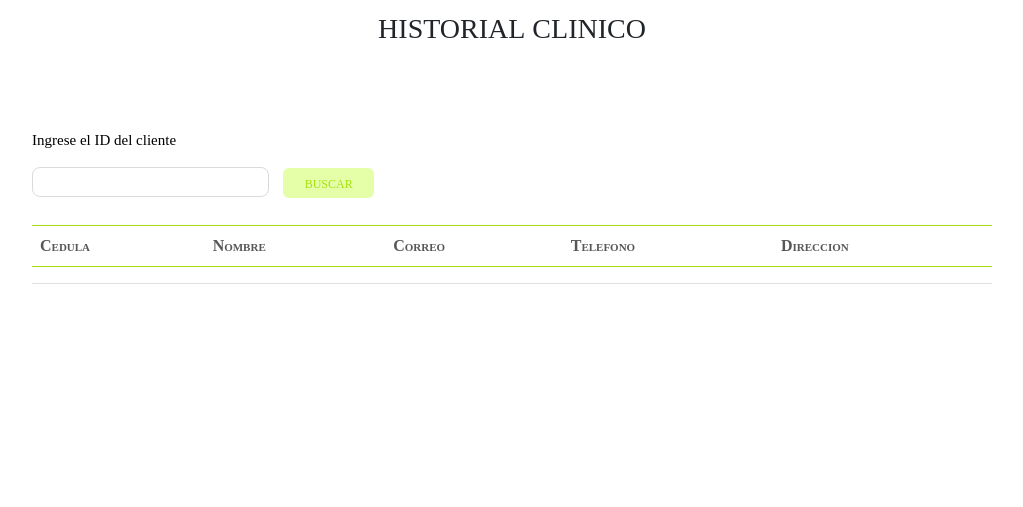
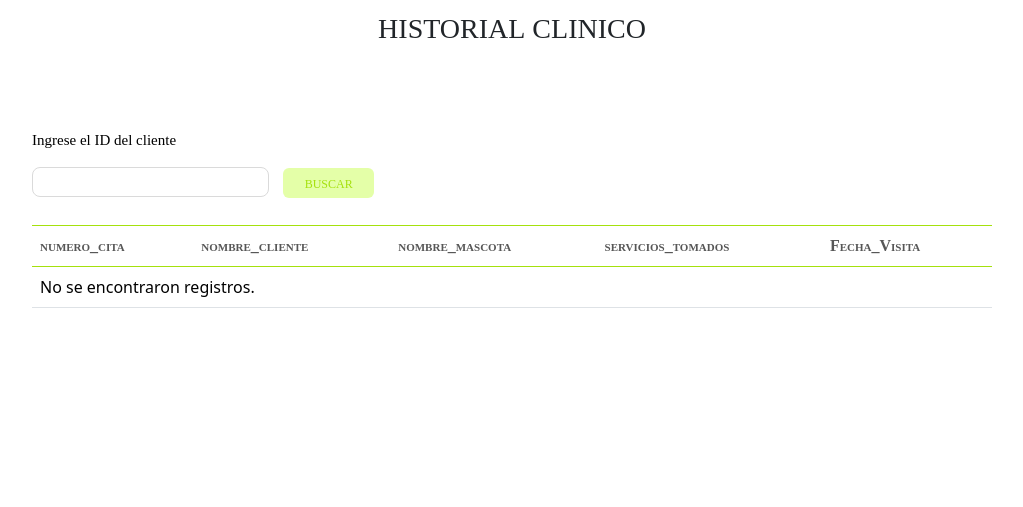
Before and after one commit to iDCrown/veterinaria, a PHP site: page /historialClinico.php in a window 1280 px wide. Shown: the part 242-749 px from the top of the page, without its empty margins (128-1151 px from the left). Run offline with PHP 8.4, Linux system fonts and the light colour scheme; lists and menus that the app fills with data are empty.

Commit message:
Leer_historial

```diff
--- a/historialClinico.php
+++ b/historialClinico.php
@@ -1,3 +1,4 @@
+<?php include 'historialClinicoCon.php'?>
 <!DOCTYPE html>
 <html lang="en">
 <head>
@@ -30,7 +31,7 @@
   <div class="conteiner">
     <h1 class="title">Historial Clinico</h1>
     <div class="content">
-      <form class="consultar" action="">
+      <form class="consultar" action="" method="GET">
       <p  style="color:black" class="p_crear">Ingrese el ID del cliente</p>
         <input class="input" type="text" name="cedula">
         <button type="submit" class="button" name="consultar">buscar</button>
@@ -40,21 +41,29 @@
         <table class="table table-hover ">
           <thead class="table table-bordered b3">
             <tr>
-              <th class="th_color" scope="col">Cedula</th>
-              <th class="th_color" scope="col">Nombre</th>
-              <th class="th_color" scope="col">Correo</th>
-              <th class="th_color" scope="col">Telefono</th>
-              <th class="th_color" scope="col">Direccion</th>
+              <th class="th_color" scope="col">numero_cita</th>
+              <th class="th_color" scope="col">nombre_cliente</th>
+              <th class="th_color" scope="col">nombre_mascota</th>
+              <th class="th_color" scope="col">servicios_tomados</th>
+              <th class="th_color" scope="col">Fecha_Visita</th>
             </tr>
           </thead>
           <tbody>
+          <?php if ($result): ?>
+            <?php while ($row = mysqli_fetch_assoc($result)) : ?>
             <tr class="tr-row" style="font-size: smaller">
-              <td scope="row"></td>
-              <td scope="row"></td>
-              <td scope="row"></td>
-              <td scope="row"></td>
-              <td scope="row"></td>
+              <td scope="row"><?php echo $row['numero_cita']; ?></td>
+              <td scope="row"><?php echo $row['nombre_cliente']; ?></td>
+              <td scope="row"><?php echo $row['nombre_mascota']; ?></td>
+              <td scope="row"><?php echo $row['servicios_tomados']; ?></td>
+              <td scope="row"><?php echo $row['Fecha_Visita']; ?></td>
             </tr>
+            <?php endwhile; ?>
+          <?php else: ?>
+            <tr>
+              <td colspan="5">No se encontraron registros.</td>
+            </tr>
+          <?php endif; ?>
           </tbody>
         </table>
       </div>
--- /dev/null
+++ b/historialClinicoCon.php
@@ -0,0 +1,38 @@
+<?php
+include 'conexion.php';
+$result = null;
+
+if (isset($_GET['cedula'])) {
+    $idCedula = $_GET['cedula'];
+
+    $query_historialClinico = "SELECT
+        hc.idHistorialClinico AS numero_cita,
+        c.nombre AS nombre_cliente,
+        m.nombreA AS nombre_mascota,
+        GROUP_CONCAT(s.Nombre_Servicio SEPARATOR ', ') AS servicios_tomados,
+        hc.Fecha_Visita
+        FROM historialclinico hc
+        INNER JOIN mascota m ON hc.idMascota = m.idMascota
+        INNER JOIN cliente c ON m.cedula = c.cedula
+        INNER JOIN detallehistorialclinico dh ON hc.idHistorialClinico = dh.idHistorialClinico
+        INNER JOIN Servicios s ON dh.idServicio = s.idServicio
+        WHERE c.cedula = ?
+        GROUP BY hc.idHistorialClinico, c.nombre, m.nombreA, hc.Fecha_Visita
+        ORDER BY hc.Fecha_Visita DESC";
+
+    // Preparar la declaración
+    $stmt = $con->prepare($query_historialClinico);
+
+    // Vincular los parámetros
+    $stmt->bind_param('s', $idCedula); // 's' indica que el parámetro es de tipo string
+
+    // Ejecutar la declaración
+    $stmt->execute();
+
+    // Obtener los resultados
+    $result = $stmt->get_result();
+
+    // Procesar los resultados (ejemplo)
+
+}
+?>
```
Also changed, not shown: citacon.php (line endings or trailing spaces).
